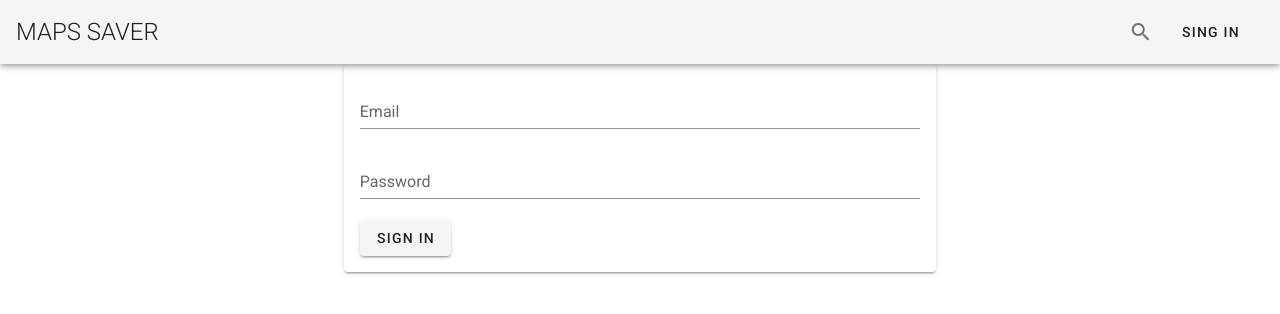
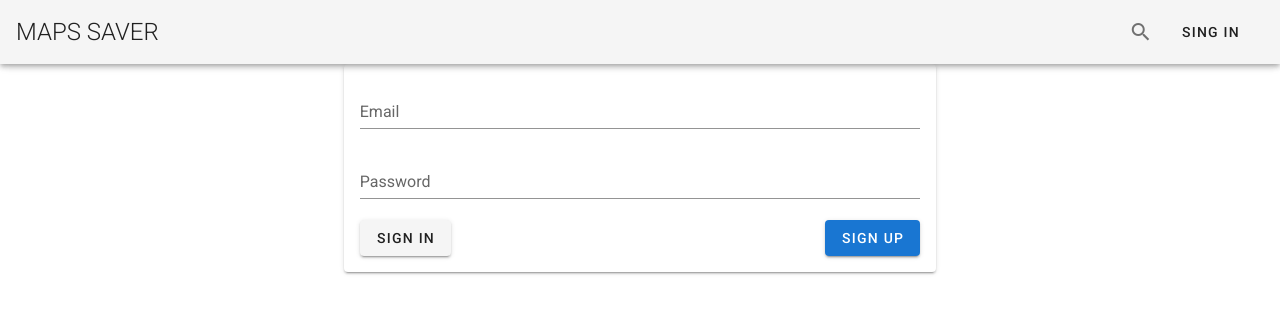
Before and after one commit to pancevac/maps_saver_app, a Vue app: page /login in a window 1280 px wide. Shown: the top 314 px of the page. Built offline with nearby package versions, Linux system fonts and the light colour scheme; no server answers.

Commit message:
Added sing up button on login page.

```diff
--- a/src/views/Login.vue
+++ b/src/views/Login.vue
@@ -31,8 +31,13 @@
                   </v-flex>
                 </v-layout>
                 <v-layout row>
-                  <v-flex xs12>
+                  <v-flex xs12 class="d-flex justify-space-between">
                     <v-btn type="submit">Sign in</v-btn>
+                    <v-btn
+                        type="button"
+                        class="primary"
+                        @click="$router.replace({name: 'register'})"
+                    >Sign Up</v-btn>
                   </v-flex>
                 </v-layout>
               </form>
```
